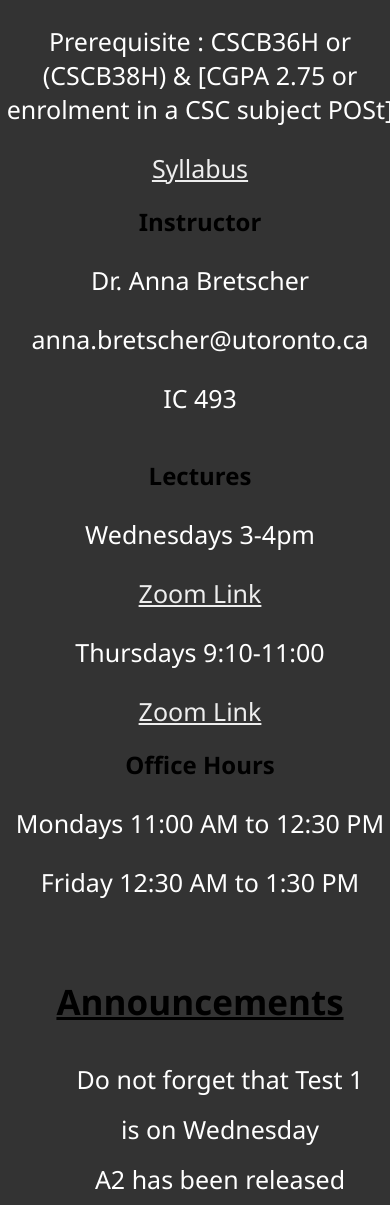
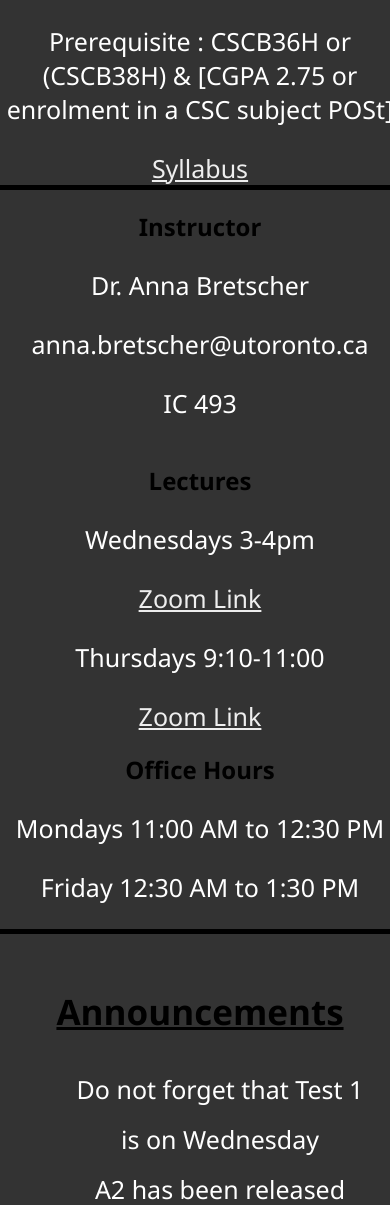
Before and after one commit to ShawnGeorge03/CSCB20-A3, a Flask app: page / in a window 390 px wide. Shown: the part 895-2100 px from the top of the page. Run offline with Flask 2, Linux system fonts and the light colour scheme; a user stored in the database is signed in; data comes from the database, SQL or seed files in the repository.

Commit message:
Added some minor styling to the index page

```diff
--- a/static/css/index.css
+++ b/static/css/index.css
@@ -10,8 +10,10 @@
   margin: 10px auto;
   display: grid;
   grid-template-columns: 300px 300px 300px;
-  grid-template-rows: 250px;
+  grid-template-rows: 300px;
   justify-content: space-evenly;
+  border-top: 5px solid black;
+  border-bottom: 5px solid black;
 }
 
 /* Adds styling to the div of class news */
@@ -46,5 +48,7 @@
     all: unset;
     display: flex;
     flex-direction: column;
+    border-top: 5px solid black;
+    border-bottom: 5px solid black;
   }
 }
```
